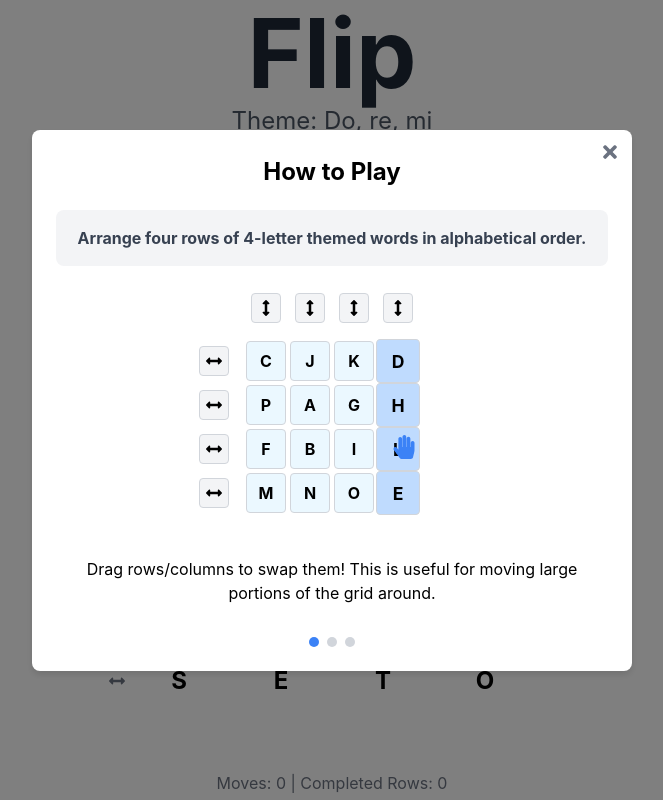
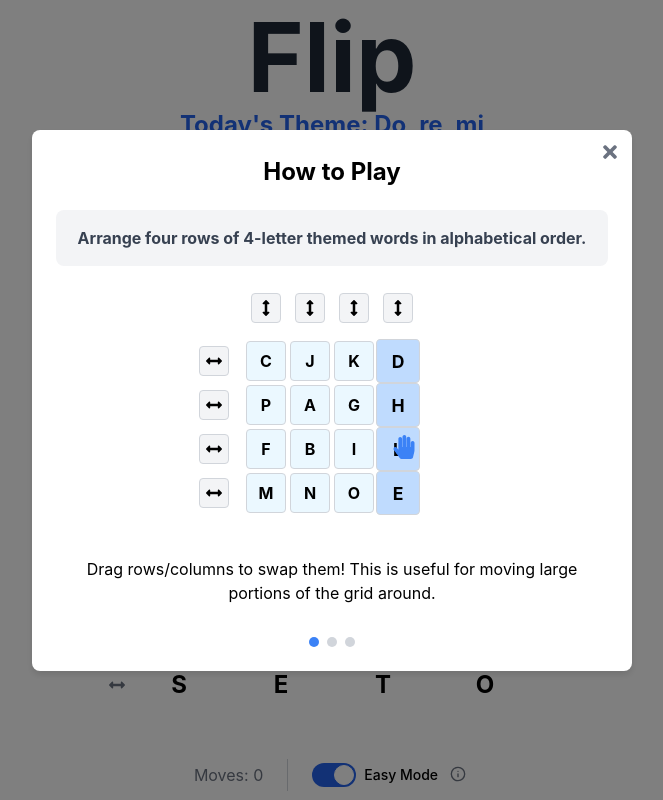
Before and after one commit to pavpanda/nyt_game, a React (Create React App) app: page / in a window 1280 px wide. Shown: the whole page, without its empty margins (308-971 px from the left). Built offline with nearby package versions, Linux system fonts and the light colour scheme.

Commit message:
added easy mode

```diff
--- a/src/App.tsx
+++ b/src/App.tsx
@@ -1,4 +1,4 @@
-import { GameBoard } from './components/GameBoard';
+import GameBoard from './components/GameBoard';
 import { Toaster } from 'react-hot-toast';
 
 
--- /dev/null
+++ b/src/components/EasyModeToggle.tsx
@@ -0,0 +1,56 @@
+// EasyModeToggle.tsx
+import React from 'react';
+
+interface EasyModeToggleProps {
+  easyMode: boolean;
+  setEasyMode: (value: boolean) => void;
+}
+
+const EasyModeToggle: React.FC<EasyModeToggleProps> = ({ easyMode, setEasyMode }) => {
+  return (
+    <div className="flex items-center gap-2">
+      <div className="flex items-center gap-2">
+        <label className="relative inline-flex items-center cursor-pointer">
+          <input
+            type="checkbox"
+            checked={easyMode}
+            onChange={(e) => setEasyMode(e.target.checked)}
+            className="sr-only peer"
+          />
+          <div className="w-11 h-6 bg-gray-200 peer-focus:outline-none peer-focus:ring-4 peer-focus:ring-blue-300 rounded-full peer peer-checked:after:translate-x-full peer-checked:after:border-white after:content-[''] after:absolute after:top-[2px] after:left-[2px] after:bg-white after:border-gray-300 after:border after:rounded-full after:h-5 after:w-5 after:transition-all peer-checked:bg-blue-600"></div>
+        </label>
+        <span className="text-sm font-medium">Easy Mode</span>
+      </div>
+
+      <div className="relative group">
+        <button
+          type="button"
+          className="p-1 text-gray-500 hover:text-gray-700 focus:outline-none focus:ring-2 focus:ring-blue-300 rounded-full"
+          aria-label="Easy mode information"
+        >
+          <svg
+            xmlns="http://www.w3.org/2000/svg"
+            viewBox="0 0 24 24"
+            fill="none"
+            stroke="currentColor"
+            strokeWidth="2"
+            strokeLinecap="round"
+            strokeLinejoin="round"
+            className="w-4 h-4"
+          >
+            <circle cx="12" cy="12" r="10" />
+            <path d="M12 16v-4" />
+            <path d="M12 8h.01" />
+          </svg>
+        </button>
+        <div className="absolute bottom-full mb-2 hidden group-hover:block">
+          <div className="bg-black text-white text-xs rounded px-2 py-1 w-48 whitespace-normal">
+            When easy mode is on, words that are correct but in the wrong row will turn gray!
+          </div>
+        </div>
+      </div>
+    </div>
+  );
+};
+
+export default EasyModeToggle;
--- a/src/components/GameBoard.tsx
+++ b/src/components/GameBoard.tsx
@@ -1,3 +1,4 @@
+// GameBoard.tsx
 import React, { useState, useEffect } from 'react';
 import { Grid } from '../types/types';
 import { SOLUTION, NUMBER_TO_LETTER, SCRAMBLE } from '../constants/gameConstants';
@@ -140,6 +141,7 @@ export const GameBoard: React.FC = () => {
 
   return (
     <>
+      <div className="flex flex-col items-center gap-4">
         <ResponsiveGameLayout
           grid={grid}
           frozenRows={frozenRows}
@@ -153,7 +155,9 @@ export const GameBoard: React.FC = () => {
           setMoveCount={setMoveCount}
           showWinModal={showWinModal}
           onCloseWinModal={() => setShowWinModal(false)}
+          solution={SOLUTION}
         />
+      </div>
       {showWinModal && (
         <WinModal
           onClose={() => setShowWinModal(false)}
--- a/src/components/GameStats.tsx
+++ b/src/components/GameStats.tsx
@@ -4,7 +4,7 @@ interface GameStatsProps {
   }
 
   export const GameStats: React.FC<GameStatsProps> = ({ moveCount, completedRows }) => (
-    <div className="text-sm md:text-base text-gray-500 mt-4 md:mt-6">
-      Moves: {moveCount} | Completed Rows: {completedRows}
+    <div className="text-sm md:text-base text-gray-500 ">
+      Moves: {moveCount}
     </div>
   );
--- a/src/components/GridHeader.tsx
+++ b/src/components/GridHeader.tsx
@@ -6,13 +6,13 @@ interface GameHeaderProps {
 export const GameHeader: React.FC<GameHeaderProps> = ({ theme, onShowInstructions }) => (
   <div className="text-center space-y-1">
     <h1 className="text-7xl md:text-8xl font-bold text-gray-800 transition-all">Flip</h1>
-    <h2 className="text-xl md:text-2xl text-gray-600 transition-all">Theme: {theme}</h2>
+    <h2 className="text-xl font-bold md:text-2xl text-blue-600 transition-all">Today's Theme: {theme}</h2>
 
     <div className="m-4">
       <p className="text-sm md:text-base text-gray-700"><span className="text-blue-400 font-bold">Flip</span> or <span className="text-blue-400 font-bold">swap</span> rows or columns.</p>
       <p className="text-sm md:text-base text-gray-700">Each <span className="text-blue-400 font-bold">row</span> is a word related to <span className="text-blue-400 font-bold">"{theme}."</span></p>
       <p className="text-sm md:text-base text-gray-700">The solved board is in <span className="text-blue-400 font-bold">alphabetical order</span>.</p>
-      <p className="text-sm font-bold md:text-base text-blue-600">To solve a word, it must placed in the correct row.</p>
+      <p className="text-sm md:text-base font-bold text-blue-400">To solve a word, it must placed in the correct row.</p>
     </div>
     <button
       onClick={onShowInstructions}
--- a/src/components/ResponsiveGameLayout.tsx
+++ b/src/components/ResponsiveGameLayout.tsx
@@ -1,3 +1,4 @@
+// ResponsiveGameLayout.tsx
 import React, { useEffect, useState, useRef } from 'react';
 import { Grid } from '../types/types';
 import { GameHeader } from './GridHeader';
@@ -8,6 +9,9 @@ import { THEME } from '../constants/gameConstants';
 import WinModal from './WinModal';
 import HowToPlayAnimationModal from './HowToPlayAnimationModal/HowToPlayAnimationModal';
 import { FlipButton } from './FlipButton';
+import EasyModeToggle from './EasyModeToggle';
+
+const EASY_MODE_KEY = 'easyMode';
 
 interface ResponsiveGameLayoutProps {
   grid: Grid;
@@ -22,6 +26,7 @@ interface ResponsiveGameLayoutProps {
   setMoveCount: React.Dispatch<React.SetStateAction<number>>;
   showWinModal: boolean;
   onCloseWinModal: () => void;
+  solution: Grid;
 }
 
 interface DragState {
@@ -46,7 +51,13 @@ const ResponsiveGameLayout: React.FC<ResponsiveGameLayoutProps> = ({
   setMoveCount,
   showWinModal,
   onCloseWinModal,
+  solution
 }) => {
+  const [easyMode, setEasyMode] = useState<boolean>(() => {
+    const savedEasyMode = localStorage.getItem(EASY_MODE_KEY);
+    return savedEasyMode ? JSON.parse(savedEasyMode) : true;
+  });
+
   const [headerHeight, setHeaderHeight] = useState(0);
   const [isMobile, setIsMobile] = useState(window.innerWidth < 768);
 
@@ -78,6 +89,10 @@ const ResponsiveGameLayout: React.FC<ResponsiveGameLayoutProps> = ({
     gridRef,
     gapSize
   );
+
+  useEffect(() => {
+    localStorage.setItem(EASY_MODE_KEY, JSON.stringify(easyMode));
+  }, [easyMode]);
 
   const handleFlip = (index: number, type: 'row' | 'col') => {
     onFlip(index, type);
@@ -155,25 +170,20 @@ const ResponsiveGameLayout: React.FC<ResponsiveGameLayoutProps> = ({
     let zIndex = 0;
     let transition = '';
 
-    // Don't animate frozen rows/cells
     if (frozenRows.has(rowIndex)) {
       return {};
     }
 
-    // Handle row swapping
     if (direction === 'vertical' && sourceRow !== null && targetIndex !== null) {
-      // Don't animate if either source or target is frozen
       if (frozenRows.has(sourceRow) || frozenRows.has(targetIndex)) {
         return {};
       }
 
       if (rowIndex === sourceRow) {
-        // Dragging source row
         transform = `translateY(${dragOffset.y}px)`;
         zIndex = 10;
         transition = 'transform 0.2s ease-out';
       } else if (rowIndex === targetIndex && sourceRow !== null) {
-        // Target row moves to source row's position
         const offsetY = (sourceRow - targetIndex) * cellDistance;
         transform = `translateY(${offsetY}px)`;
         zIndex = 5;
@@ -181,20 +191,16 @@ const ResponsiveGameLayout: React.FC<ResponsiveGameLayoutProps> = ({
       }
     }
 
-    // Handle column swapping
     if (direction === 'horizontal' && sourceCol !== undefined && targetIndex !== undefined) {
-      // For columns, we need to check if the current cell is in a frozen row
       if (frozenRows.has(rowIndex)) {
         return {};
       }
 
       if (colIndex === sourceCol) {
-        // Dragging source column
         transform = `translateX(${dragOffset.x}px)`;
         zIndex = 10;
         transition = 'transform 0.2s ease-out';
       } else if (colIndex === targetIndex && sourceCol !== null) {
-        // Target column moves to source column's position
         const offsetX = (sourceCol - targetIndex) * cellDistance;
         transform = `translateX(${offsetX}px)`;
         zIndex = 5;
@@ -221,7 +227,7 @@ const ResponsiveGameLayout: React.FC<ResponsiveGameLayoutProps> = ({
         <GameHeader theme={THEME} onShowInstructions={onShowInstructions} />
       </div>
 
-      <div className="relative mt-32 md:mt-8 flex justify-center">
+      <div className="relative mt-32 md:mt-8 flex flex-col items-center justify-center">
         <div className="relative">
           {/* Column Flip Buttons */}
           <div
@@ -326,6 +332,9 @@ const ResponsiveGameLayout: React.FC<ResponsiveGameLayoutProps> = ({
                       dragState={dragState}
                       isFlipping={isFlipping}
                       flipType={flipType}
+                      currentGrid={grid}
+                      solution={solution}
+                      easyMode={easyMode}
                     />
                   </div>
                 );
@@ -335,8 +344,14 @@ const ResponsiveGameLayout: React.FC<ResponsiveGameLayoutProps> = ({
         </div>
       </div>
 
-      <div className="mt-4 flex justify-center w-full">
-        <GameStats moveCount={moveCount} completedRows={frozenRows.size} />
+      <div className="mt-4 flex flex-row items-center gap-6 mt-4 md:mt-6 justify-center w-full">
+        <div className="flex items-center">
+          <GameStats moveCount={moveCount} completedRows={frozenRows.size} />
+        </div>
+        <div className="h-8 w-px bg-gray-300 dark:bg-gray-700" /> {/* Added vertical divider */}
+        <div className="flex items-center">
+          <EasyModeToggle easyMode={easyMode} setEasyMode={setEasyMode} />
+        </div>
       </div>
 
       {showInstructions && (
--- /dev/null
+++ b/src/utils/solutionChecker.ts
@@ -0,0 +1,31 @@
+// src/utils/solutionChecker.ts
+import { NUMBER_TO_LETTER } from '../constants/gameConstants';
+
+export const getWordFromNumbers = (numbers: number[]): string => {
+  return numbers.map(num => NUMBER_TO_LETTER[num]).join('');
+};
+
+export const checkWordPosition = (
+    gridRow: number[],
+    currentRowIndex: number,
+    solution: number[][],
+    easyMode: boolean
+  ): 'correct' | 'wrong-position' | 'incorrect' => {
+    // Convert solution rows to words
+    const solutionWords = solution.map(row => getWordFromNumbers(row));
+
+    // Convert current row to word
+    const currentWord = getWordFromNumbers(gridRow);
+
+    // Check if the word is in correct position
+    if (currentWord === solutionWords[currentRowIndex]) {
+      return 'correct';
+    }
+
+    // In easy mode, check if the word exists anywhere in the solution
+    if (easyMode && solutionWords.includes(currentWord)) {
+      return 'wrong-position';
+    }
+
+    return 'incorrect';
+  };
```
Also changed, not shown: src/components/GridCell.tsx (+31 -2 lines). Lines whose indentation alone changed are shown as unchanged.
